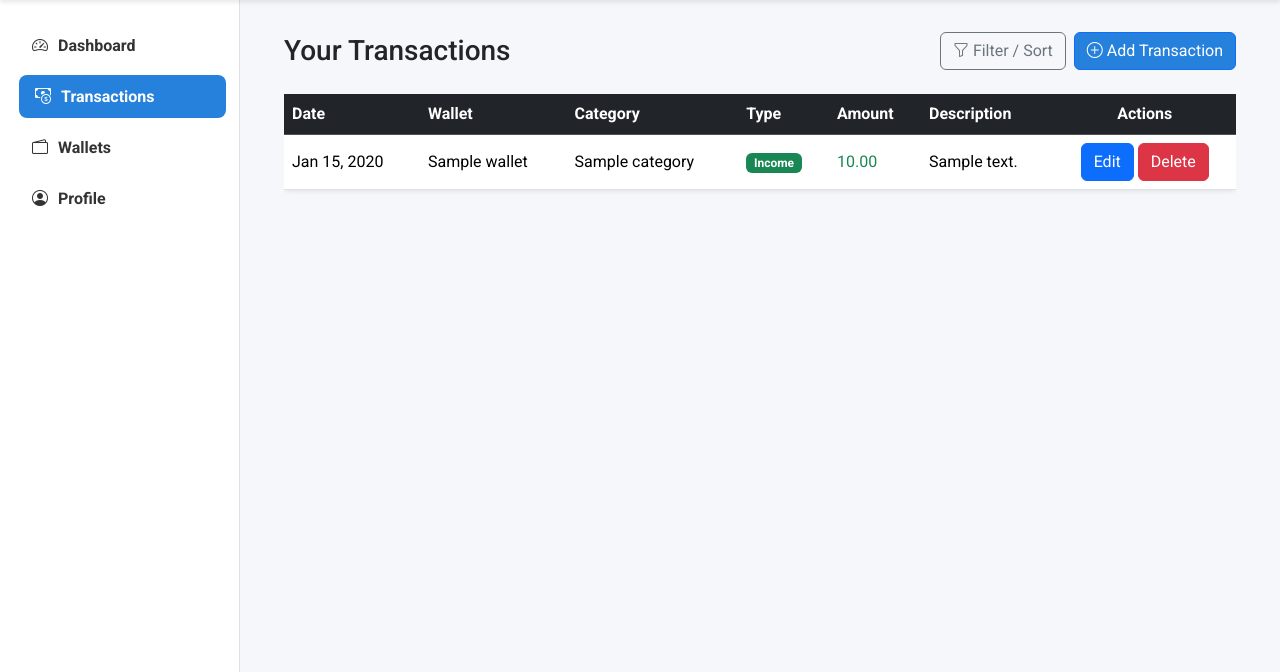
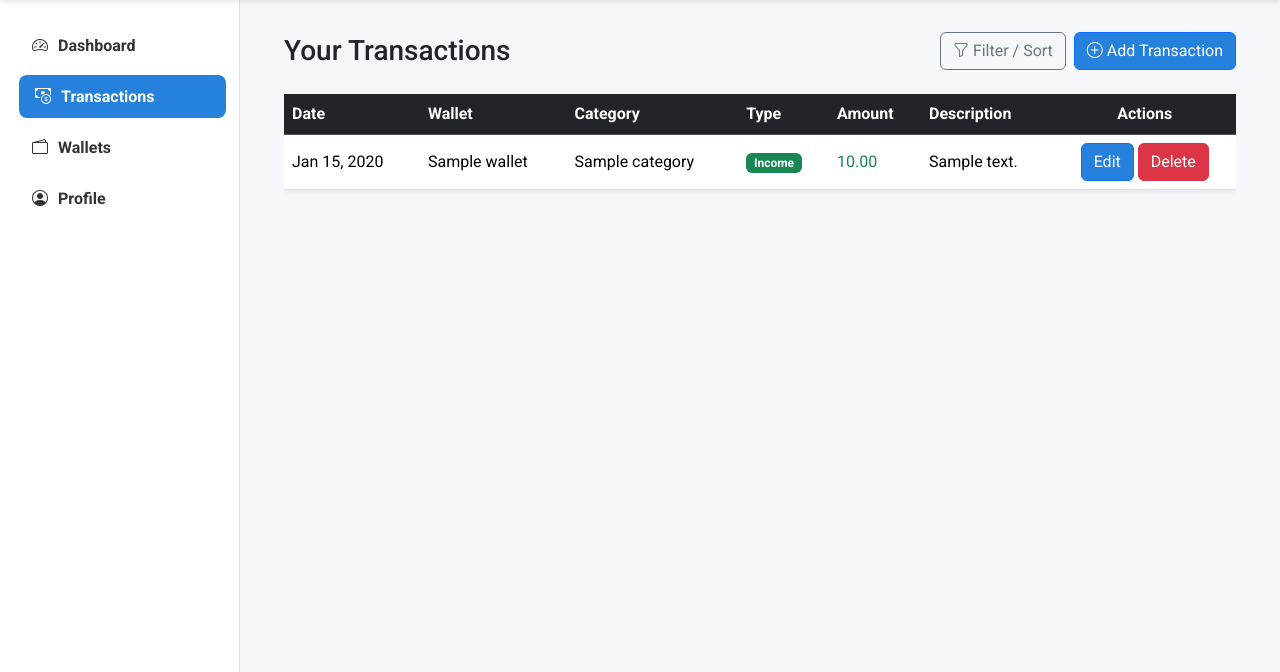
Before and after one commit to Ahmedarain111/ExpenseTracker, a Django app: page /expenses/transactions/ in a window 1280 px wide. Shown: the part 64-736 px from the top of the page. Run offline with Django 5.2, Linux system fonts and the light colour scheme; a user stored in the database is signed in; tables that the repository leaves empty hold one stand-in row (values such as "Sample post"); some libraries are stand-ins or nearby versions.

Commit message:
UI improvements

```diff
--- a/expenses/templates/expenses/transactions.html
+++ b/expenses/templates/expenses/transactions.html
@@ -43,7 +43,7 @@
                 </div>
 
                 <div class="col-md-4 d-flex gap-2">
-                    <button type="submit" class="btn btn-primary flex-fill">
+                    <button type="submit" class="btn btn-primary flex-fill" style="background-color: #2581dc;">
                         <i class="bi bi-check2-circle"></i> Apply
                     </button>
                     <a href="{% url 'expenses:transactions' %}" class="btn btn-outline-secondary flex-fill">
@@ -86,7 +86,7 @@
                     </td>
                     <td>{% if t.description %}{{ t.description }}{% else %}—{% endif %}</td>
                     <td class="text-center">
-                        <a href="{% url 'expenses:edit_transaction' t.id %}" class="btn btn-primary text-white">
+                        <a href="{% url 'expenses:edit_transaction' t.id %}" class="btn btn-primary text-white" style="background-color: #2581dc;">
                             Edit
                         </a>
                         <a href="{% url 'expenses:delete_transaction' t.id %}" class="btn btn-danger text-white">
--- a/templates/base.html
+++ b/templates/base.html
@@ -185,7 +185,7 @@
         <ul class="dropdown-menu dropdown-menu-end" aria-labelledby="avatarDropdown">
             <li><h6 class="dropdown-header">Logged in as: {{ user.username }}</h6></li>
             <li><hr class="dropdown-divider"></li>
-            <li><a class="dropdown-item" href="{% url 'accounts:profile' %}"><i class="bi bi-person me-2"></i>Profile</a></li>
+            <li><a class="dropdown-item" href="{% url 'accounts:profile' %}"><i class="bi bi-person-fill me-2"></i>Profile</a></li>
             <li><a class="dropdown-item" href="{% url 'accounts:logout' %}" style="color: red !important;"><i class="bi bi-box-arrow-right me-2"></i>Logout</a></li>
         </ul>
     </div>
```
